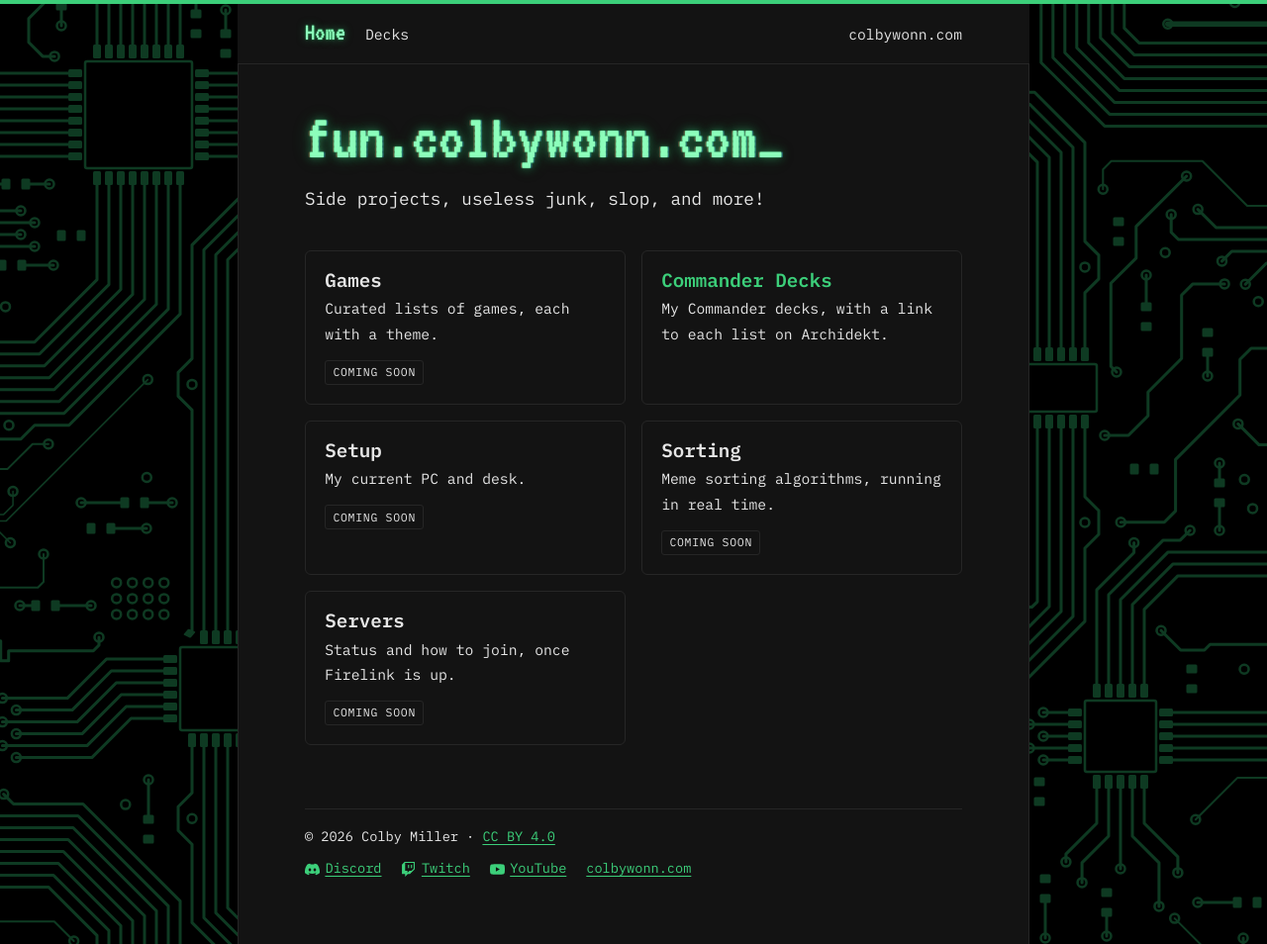
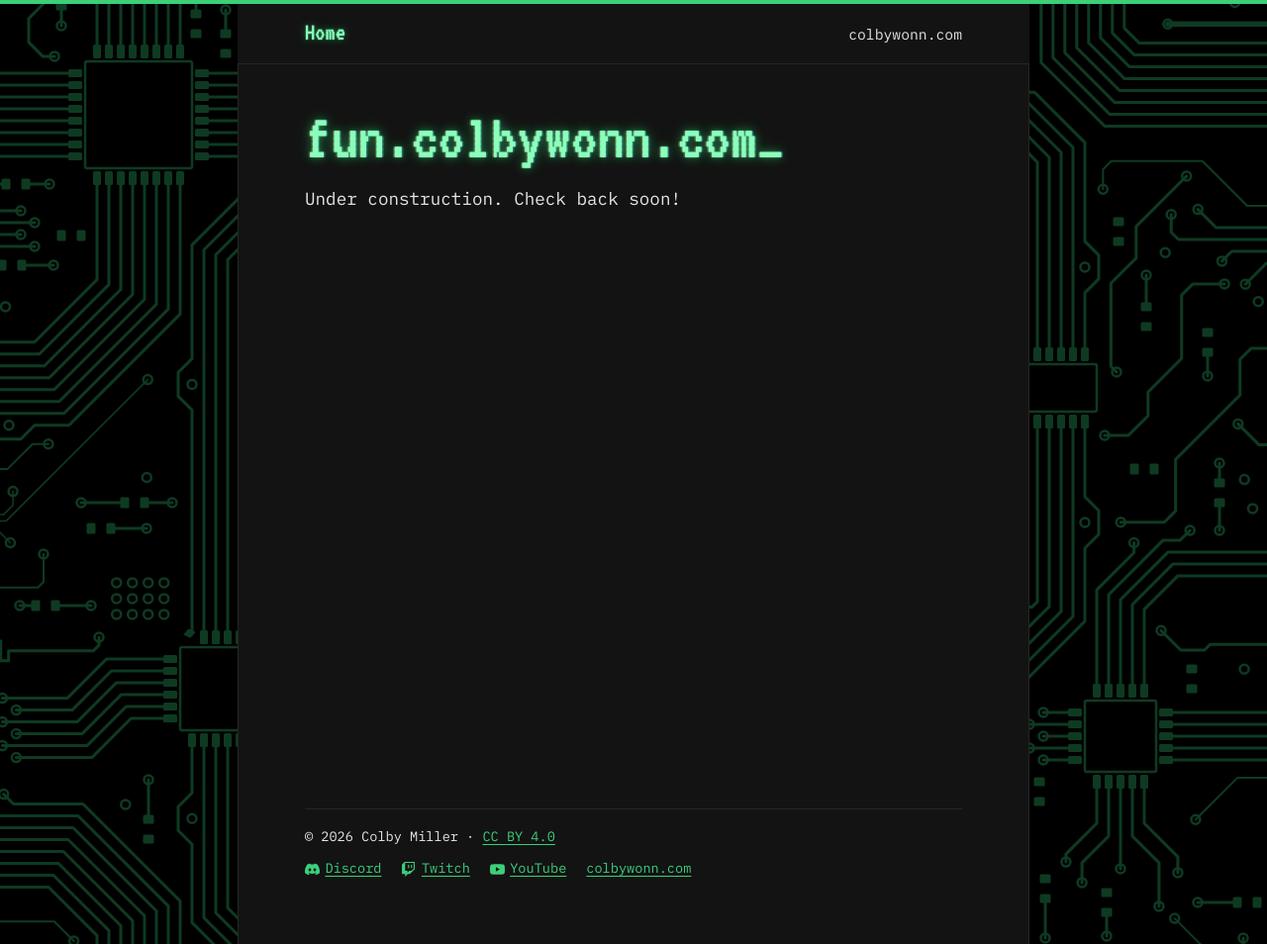
Before and after one commit to Colbywonn/fun.colbywonn.com, a Jekyll site: the page built from index.md, in a window 1280 px wide and 954 px high. Shown: the whole window at 99% size. Built offline with Jekyll 4.4.1, drawn with Linux system fonts in a browser that asks for light colours.

Commit message:
Under construction: one switch hides every page behind a notice
`under_construction: true` in _config.yml makes the layout show the title
and "Under construction. Check back soon!" in place of each page's content,
drops the page links from the nav, and adds a noindex robots tag. The real
pages stay in the repo; set it to false to bring them back.

Co-Authored-By: Claude Opus 5.5 <noreply@anthropic.com>

```diff
--- a/_config.yml
+++ b/_config.yml
@@ -3,6 +3,9 @@ description: Side projects, useless junk, slop, and more!
 url: "https://fun.colbywonn.com"
 author: Colby Miller
 lang: en
+# true: every page shows the under-construction notice instead of its content, and asks
+# search engines not to index it. The real pages stay in the repo; set false to bring them back.
+under_construction: true
 plugins:
   - jekyll-seo-tag
   - jekyll-sitemap
--- a/_layouts/default.html
+++ b/_layouts/default.html
@@ -5,6 +5,7 @@
   <meta name="viewport" content="width=device-width, initial-scale=1">
   {% seo %}
   <meta name="theme-color" content="#000000">
+  {% if site.under_construction %}<meta name="robots" content="noindex">{% endif %}
   <link rel="icon" href="{{ '/favicon.ico' | relative_url }}" sizes="any">
   <link rel="apple-touch-icon" href="{{ '/apple-touch-icon.png' | relative_url }}">
   <link rel="preload" href="{{ '/assets/fonts/plex-mono-400.woff2' | relative_url }}" as="font" type="font/woff2" crossorigin>
@@ -18,16 +19,23 @@
       <div class="site-nav-inner">
         <nav>
           <a class="brand" href="{{ '/' | relative_url }}"{% if page.url == '/' %} aria-current="page"{% endif %}>Home</a>
-          {%- for p in site.data.pages %}{% unless p.soon %}
+          {%- unless site.under_construction %}{% for p in site.data.pages %}{% unless p.soon %}
           <a class="path{% if page.url contains p.url %} current{% endif %}" href="{{ p.url | relative_url }}"{% if page.url contains p.url %} aria-current="page"{% endif %}>{{ p.nav | default: p.title }}</a>
-          {%- endunless %}{% endfor %}
+          {%- endunless %}{% endfor %}{% endunless %}
         </nav>
         <a class="path" href="https://colbywonn.com">colbywonn.com</a>
       </div>
     </div>
   </header>
   <main>
+    {%- if site.under_construction %}
+    <div class="hero">
+      <h1 class="crt">fun.colbywonn.com<span class="cursor" aria-hidden="true">_</span></h1>
+      <p class="tagline">Under construction. Check back soon!</p>
+    </div>
+    {%- else %}
     {{ content }}
+    {%- endif %}
   </main>
   <footer class="site-footer">
     <p>
```
